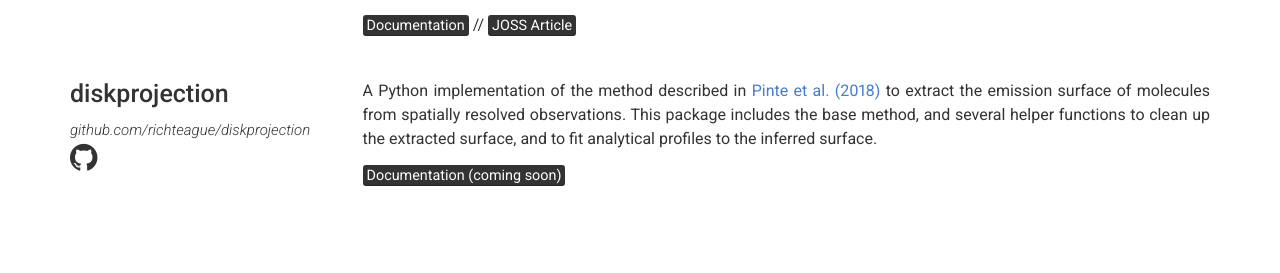
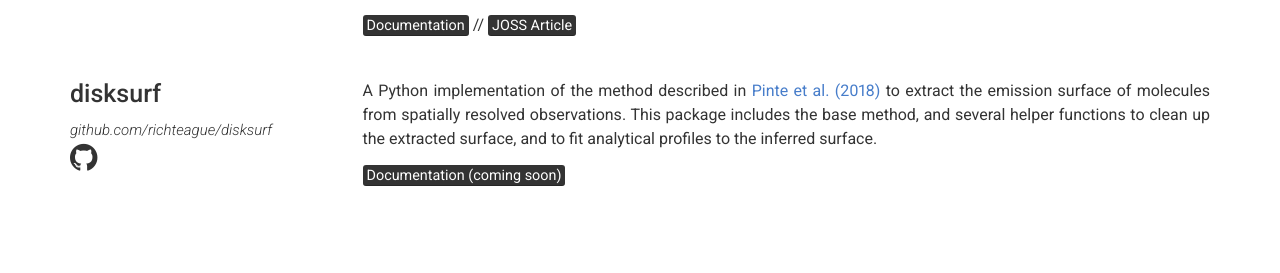
Before and after one commit to richteague/richteague.github.io, a Jekyll site: the page built from index.md, in a window 1280 px wide and 900 px high, scrolled down 2255 px. Shown: the part 565-838 px from the top of the window. Built offline with Jekyll 4.4.1, drawn with Linux system fonts in a browser that asks for light colours.

Commit message:
Update projects.yml

```diff
--- a/_data/projects.yml
+++ b/_data/projects.yml
@@ -22,9 +22,9 @@
 
     [<mark>Documentation</mark>](https://fishing.readthedocs.io/en/latest/) // [<mark>JOSS Article</mark>](https://ui.adsabs.harvard.edu/abs/2019JOSS....4.1632T/abstract)
 
-- name: diskprojection
-  github: richteague/diskprojection
-  link: github.com/richteague/diskprojection
+- name: disksurf
+  github: richteague/disksurf
+  link: github.com/richteague/disksurf
   description: | # this will include new lines to allow paragraphs
     A Python implementation of the method described in [Pinte et al. (2018)](https://ui.adsabs.harvard.edu/abs/2018A%26A...609A..47P/abstract) to extract the emission surface of molecules from spatially resolved observations. This package includes the base method, and several helper functions to clean up the extracted surface, and to fit analytical profiles to the inferred surface.
 
```
